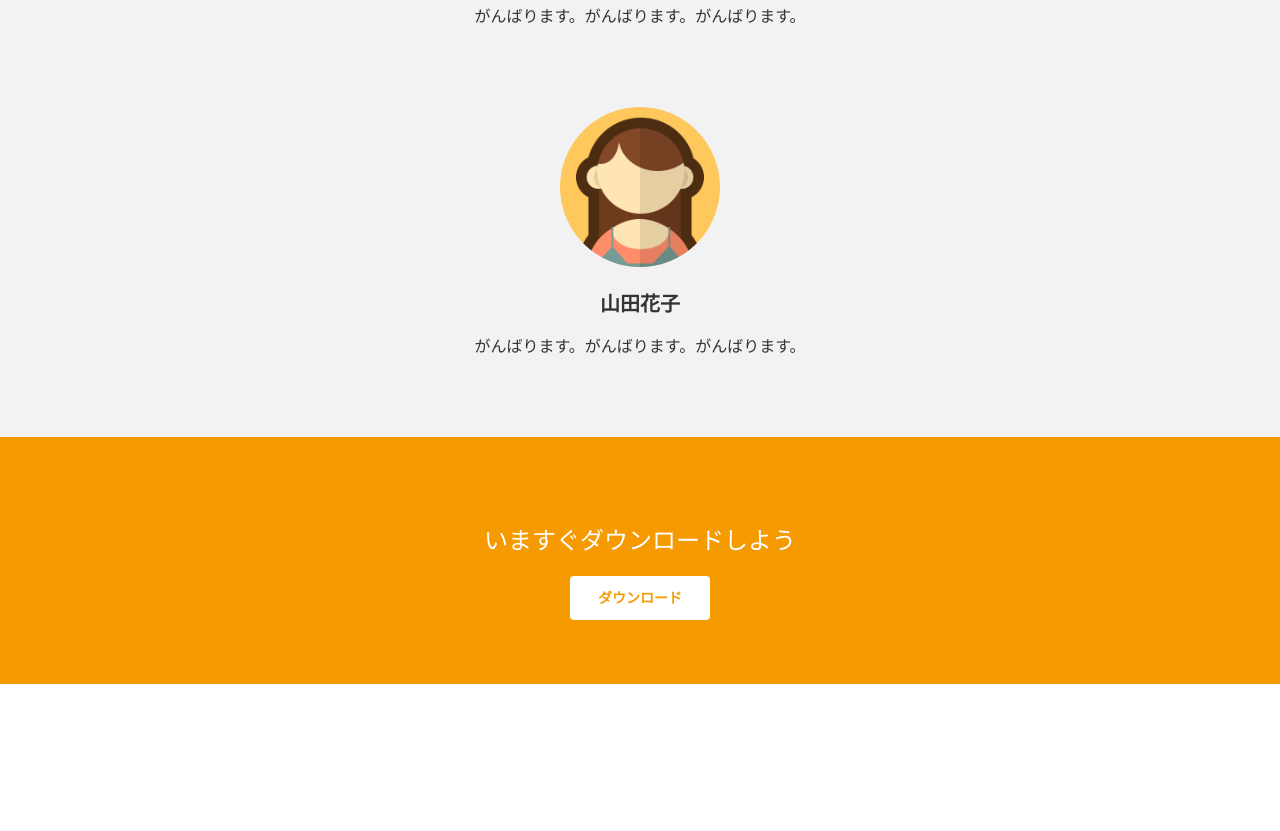
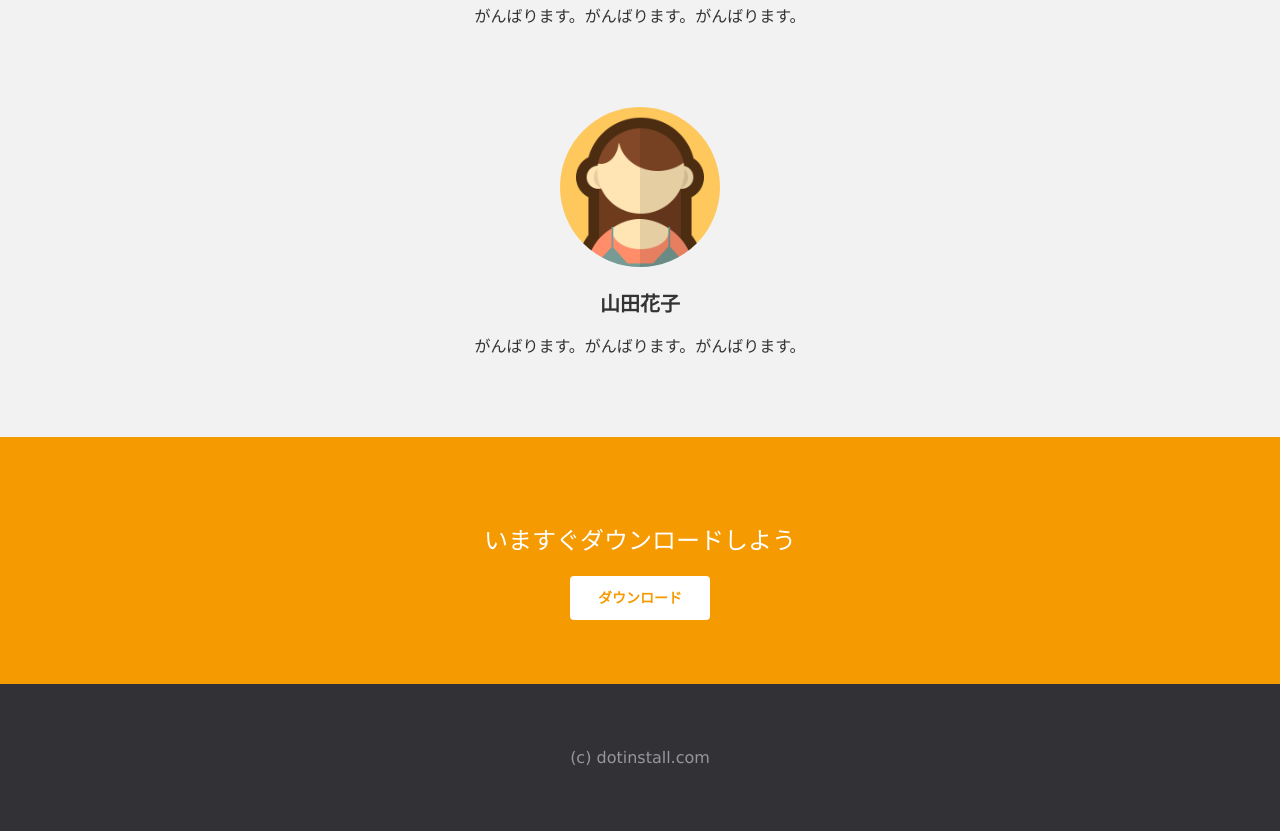
Before and after one commit to okapeeokapee/HTMLCSS-culmination, a plain HTML site: page index.html in a window 1280 px wide. Shown: the part 4074-4905 px from the top of the page. Before the commit the page ends 4758 px from the top, so only its background shows below. Drawn offline with Linux system fonts and the light colour scheme.

Commit message:
footer favicon add

```diff
--- a/css/styles.css
+++ b/css/styles.css
@@ -85,3 +85,9 @@ header img{
 .call-to-action .btn{
   margin: 0 auto;
 }
+footer{
+  padding: 64px 0;
+  background: #323135;
+  color: #98969c;
+  text-align: center;
+}
--- a/index.html
+++ b/index.html
@@ -5,6 +5,7 @@
   <meta name="viewport" content="width=device-width, initial-scale=1.0">
   <title>HTML CSS culmination</title>
   <link rel="stylesheet" href="css/styles.css">
+  <link rel="icon" href="favicon.ico">
 </head>
 <body>
   <header>
@@ -64,5 +65,9 @@
     <h1>いますぐダウンロードしよう</h1>
     <a href="" class="btn">ダウンロード</a>
   </section>
+
+  <footer>
+    (c) dotinstall.com
+  </footer>
 </body>
 </html>
```
